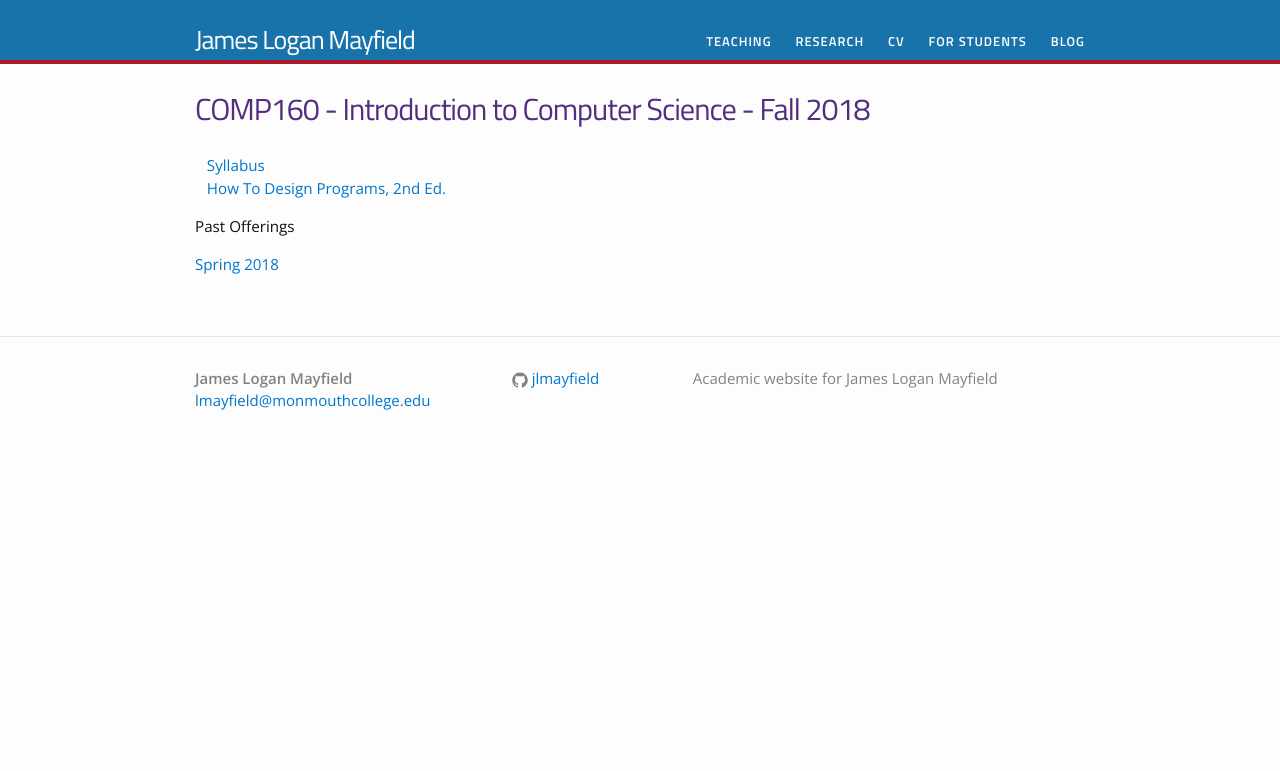
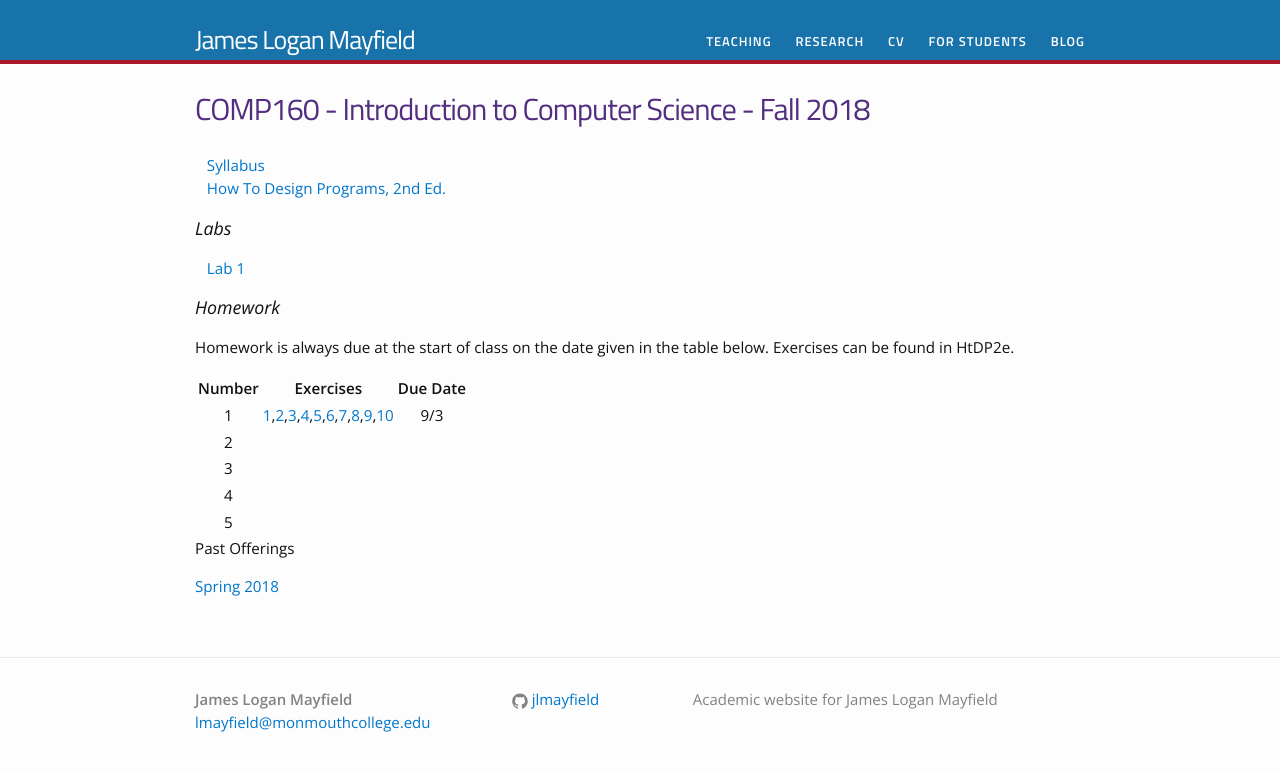
Before and after one commit to jlmayfield/jlmayfield.github.io, a Jekyll site: the page built from teaching/comp160.md, in a window 1280 px wide. Shown: the top 771 px of the page. Built offline with Jekyll 4.4.1, drawn with Linux system fonts in a browser that asks for light colours.

Commit message:
fa18. c160. lab1 & hwk1.

```diff
--- a/teaching/comp160.md
+++ b/teaching/comp160.md
@@ -7,6 +7,26 @@ permalink: /teaching/COMP160/
 &nbsp;&nbsp;&nbsp;[Syllabus](/teaching/COMP160/comp160-syllabus.pdf)
 &nbsp;&nbsp;&nbsp;[How To Design Programs, 2nd Ed.](http://www.htdp.org)
 
+### Labs
+
+&nbsp;&nbsp;&nbsp;[Lab 1](/teaching/COMP160/labs/comp160-lab1.pdf)
+
+### Homework
+
+Homework is always due at the start of class on the date given in the table below. Exercises can be found in HtDP2e.
+
+| Number | Exercises | Due Date |
+|:------:|:---------:|:--------:|
+|    1    |  [1](https://htdp.org/2018-01-06/Book/part_one.html#%28counter._%28exercise._arith-n%29%29),[2](https://htdp.org/2018-01-06/Book/part_one.html#%28counter._%28exercise._arith-s0%29%29),[3](https://htdp.org/2018-01-06/Book/part_one.html#%28counter._%28exercise._arith-s1%29%29),[4](https://htdp.org/2018-01-06/Book/part_one.html#%28counter._%28exercise._arith-s2%29%29),[5](https://htdp.org/2018-01-06/Book/part_one.html#%28counter._%28exercise._arith-i2%29%29),[6](https://htdp.org/2018-01-06/Book/part_one.html#%28counter._%28exercise._arith-i1%29%29),[7](https://htdp.org/2018-01-06/Book/part_one.html#%28counter._%28exercise._arith-b1%29%29),[8](https://htdp.org/2018-01-06/Book/part_one.html#%28counter._%28exercise._arith-b2%29%29  ),[9](https://htdp.org/2018-01-06/Book/part_one.html#%28counter._%28exercise._arith-p1%29%29),[10](https://htdp.org/2018-01-06/Book/part_one.html#%28counter._%28exercise._arith-p2%29%29) |  9/3   |
+| 2 | | |
+| 3 | | |
+| 4 | | |
+| 5 | | |
+
+
+
+
+
 #### Past Offerings
 
 [Spring 2018](/teaching/COMP160/sp18/)
```
Also changed, not shown: 1 other file.
